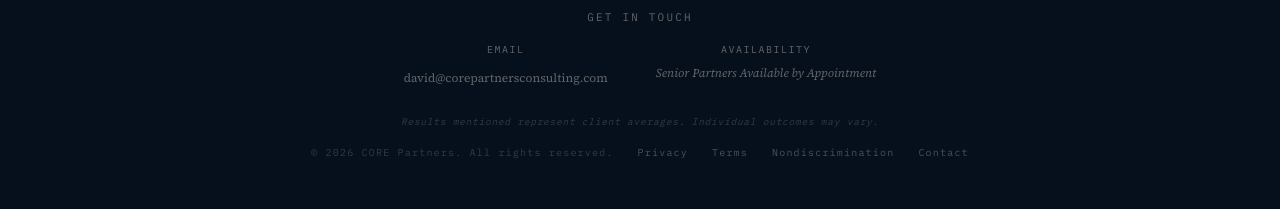
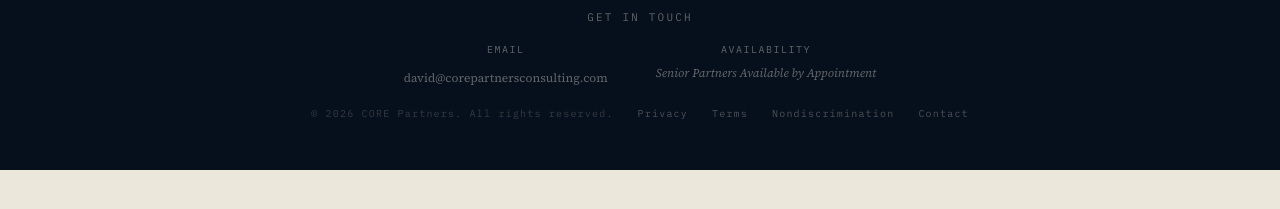
Before and after one commit to dradams0804CORE/core-partners-website, a website: page index.html in a window 1280 px wide. Shown: the part 5333-5542 px from the top of the page. After the commit the page ends 5503 px from the top, so only its background shows below. Drawn offline with Linux system fonts and the light colour scheme.

Commit message:
Remove footer results disclaimer line

```diff
--- a/index.html
+++ b/index.html
@@ -1459,8 +1459,6 @@
     </div>
   </div>
 
-  <div class="footer-disclaimer">Results mentioned represent client averages. Individual outcomes may vary.</div>
-
   <div class="footer-bottom">
     <div class="footer-copy">© 2026 CORE Partners. All rights reserved.</div>
     <div class="footer-links">
```
